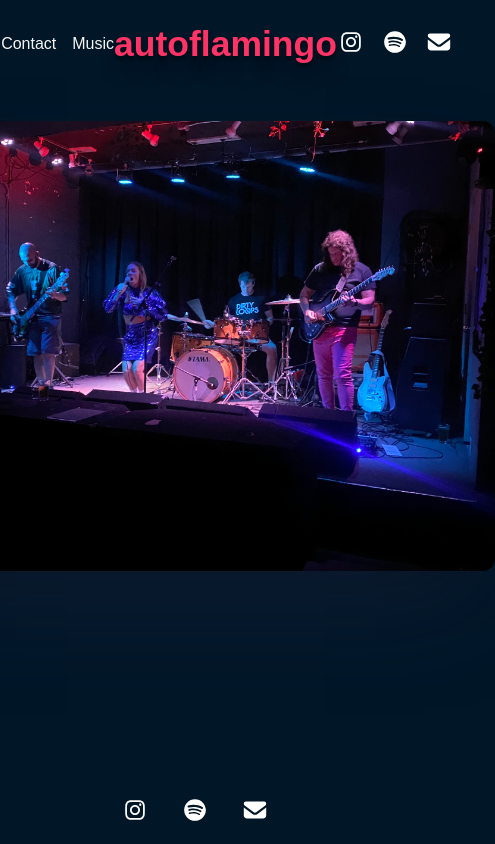
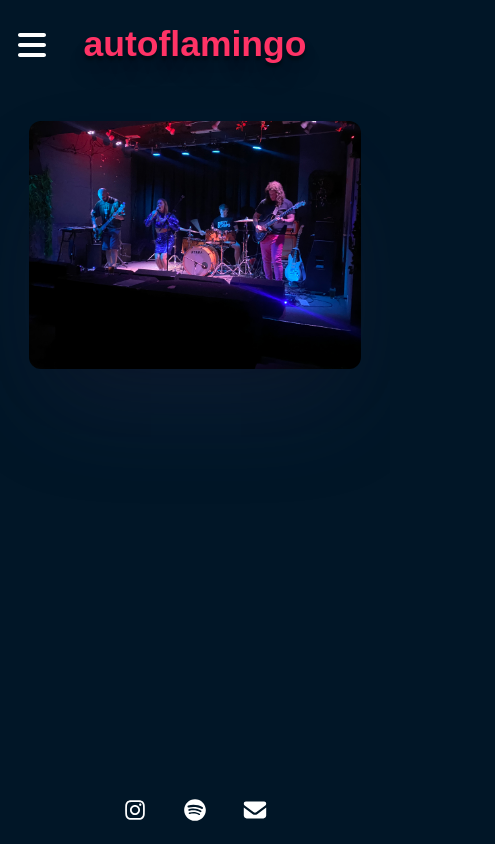
Before and after one commit to Turtlewords/autoflamingo, a React (Vite) app: page / in a window 390 px wide. Shown: the whole page, 495 px wide, since content can reach past the window. Built offline with nearby package versions, Linux system fonts and the light colour scheme.

Commit message:
working on mobile menu

```diff
--- a/src/App.css
+++ b/src/App.css
@@ -85,6 +85,7 @@ h1 {
 }
 
 .hero-img {
+  width: 85%;
   max-width: 600px;
   border-radius: 12px;
   box-shadow: rgba(50, 50, 93, 0.25) 0px 50px 100px -20px, rgba(0, 0, 0, 0.3) 0px 30px 60px -30px;
@@ -244,3 +245,67 @@ h1 {
 .music-service {
   font-size: 2rem;
 }
+
+
+/* ----- Mobile ----- */
+
+.mobile-header {
+  display: flex;
+  justify-content: center;
+  width: 100%;
+  position: relative;
+}
+
+.hamburger {
+  width: 40px;
+  margin-right: auto;
+  position: absolute;
+  top: 28%;
+  left: .75rem;
+}
+
+.mobile-menu {
+  position: fixed;
+  left: 0;
+  top: 0;
+  opacity: 0;
+  width: 50vw;
+  height: 100vh;
+  background-color: whitesmoke;
+  z-index: 3;
+  transition: opacity 2s;
+}
+
+.mobile-nav-list {
+  color: #011627;
+}
+
+.close {
+  width: 40px;
+}
+
+/* ----- Media Queries ----- */
+
+@media (max-width: 768px) {
+  .header {
+    display: none;
+  }
+
+  .mobile-header {
+    display: flex;
+  }
+}
+
+@media (min-width: 768px) {
+  .header {
+    display: flex
+  }
+
+  .mobile-header {
+    display: none;
+  }
+
+  .mobile-menu {
+    display: none;
+  }
+}
--- a/src/container.jsx
+++ b/src/container.jsx
@@ -1,5 +1,6 @@
 import React from 'react'
 import { Header, Footer } from './header_footer'
+import { MobileHeader, MobileMenu  } from './mobile_components';
 import { BrowserRouter, Routes, Route, Link, Outlet } from 'react-router-dom';
 
 
@@ -7,8 +8,9 @@ function Container() {
     return (
       <BrowserRouter>
         <div className="container">
+          <MobileHeader />
           <Header />
-
+          <MobileMenu />
 
 
           <Footer />
--- /dev/null
+++ b/src/mobile_components.jsx
@@ -0,0 +1,71 @@
+import { Link } from 'react-router-dom';
+import { useState } from 'react'
+
+const menu = document.querySelector(".mobile-menu")
+
+export function MobileHeader() {
+
+    const handleClick = () => {
+
+        // menu.style.opacity = "1"
+        console.log("clicked")
+    }
+
+    return (
+        <>
+            <header className="mobile-header">
+                <img className="hamburger" src="src/assets/hamburger.svg" alt="menu" onClick={handleClick}/>
+                <h1 className="mobile-title">autoflamingo</h1>
+            </header>
+
+            {/* <style jsx="true">{`
+
+
+            .mobile-menu {
+               opacity: ${hamburgerOpen ? '1': '0'}
+
+            }
+            `
+                }
+
+            </style> */}
+        </>
+    )
+}
+
+export function MobileMenu() {
+
+
+    const handleClick = () => {
+
+        menu.style.opacity = "0";
+        alert("clicked")
+    }
+
+    return (
+        <>
+            <div className="mobile-menu">
+                <img className="close" src="src/assets/close_dark.svg" onClick={handleClick}/>
+                <nav className="mobile-nav">
+                    <ul className="mobile-nav-list">
+                        <li className="mobile-nav-item"><Link className="mobile-nav-link" to="/shows">Shows</Link></li>
+                        <li className="mobile-nav-item"><Link className="mobile-nav-link" to="/contact">Contact</Link></li>
+                        <li className="mobile-nav-item"><Link className="mobile-nav-link" to="/music">Music</Link></li>
+                    </ul>
+                </nav>
+            </div>
+
+            {/* <style jsx="true">{`
+
+
+            .mobile-menu {
+               opacity: ${closeOpen ? '0': '1'}
+
+            }
+            `
+                }
+
+            </style> */}
+        </>
+    )
+}
```
Also changed, not shown: src/assets/close_dark.svg (added), src/assets/hamburger.svg (added).
